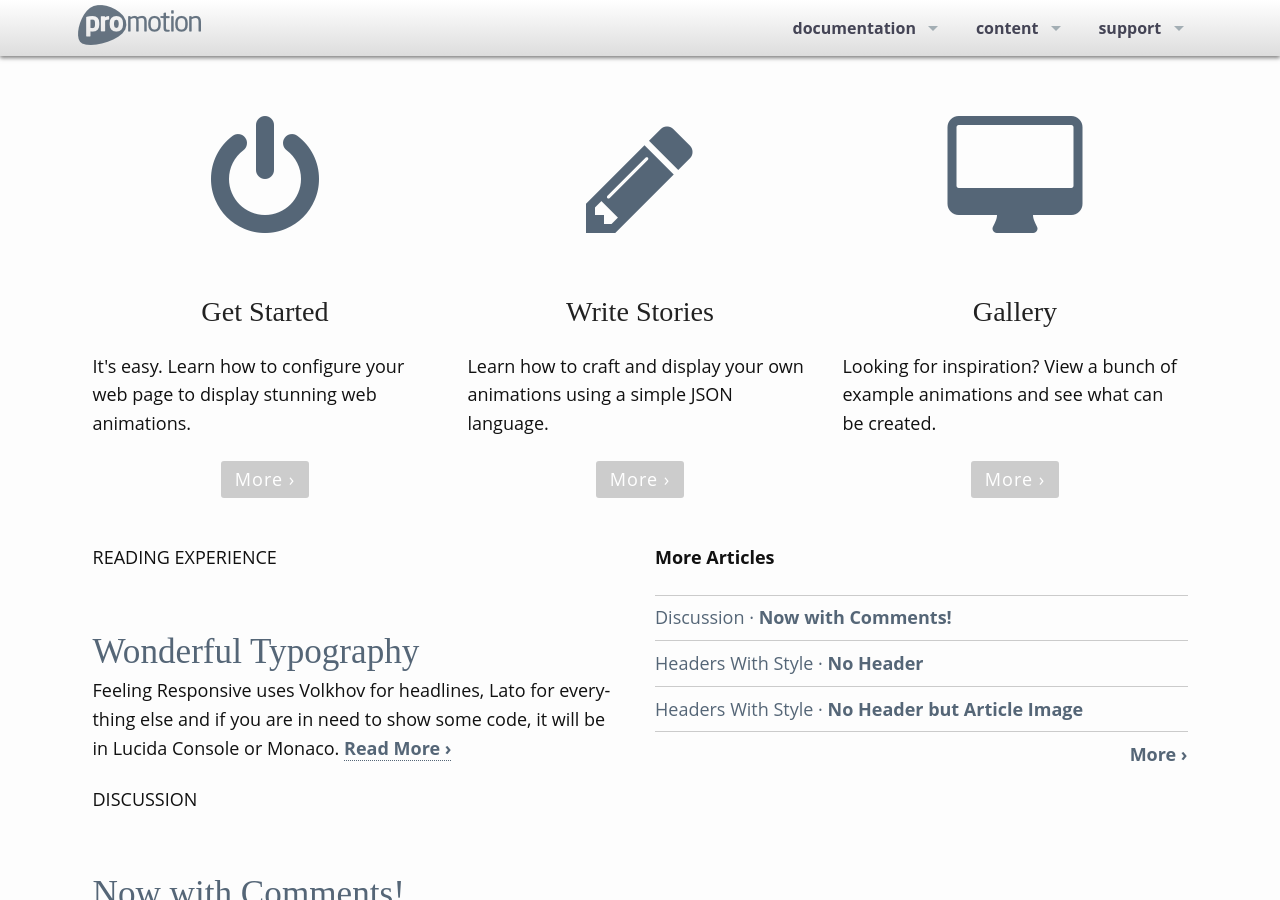
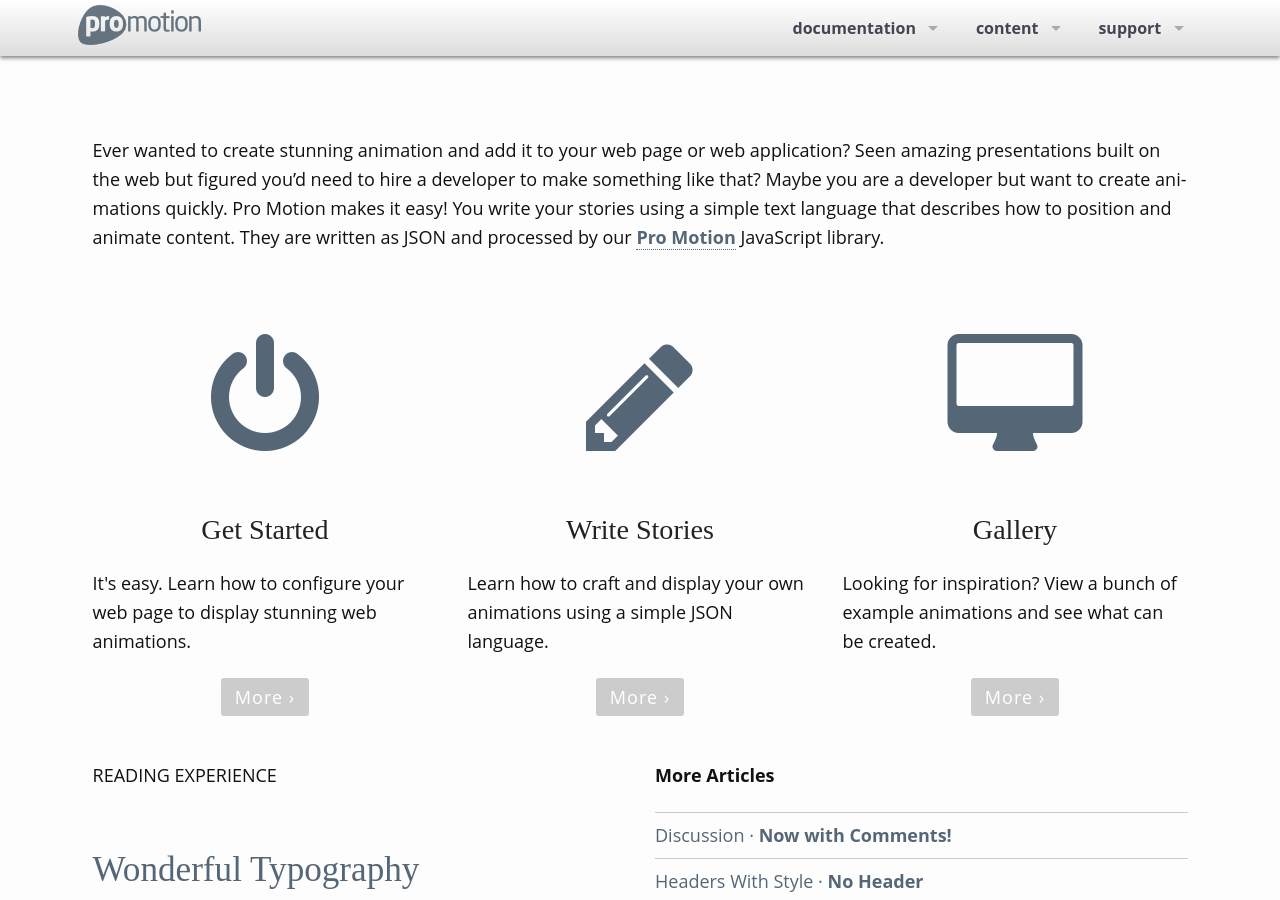
Before and after one commit to ProGraphics/prostyle.io, a Jekyll site: the page built from index.md, in a window 1280 px wide and 900 px high. Built offline with Jekyll 4.4.1, drawn with Linux system fonts in a browser that asks for light colours; nearby versions of some CDN libraries; a script that is not in the unit is left out.

Commit message:
Overview text on the front page

```diff
--- a/_layouts/frontpage.html
+++ b/_layouts/frontpage.html
@@ -10,6 +10,13 @@ format: blog-index
     </div><!-- /.row -->
 </div><!-- /#header-home -->
 
+<div class="row t80"><div class="medium-12 columns"><p>
+Ever wanted to create stunning animation and add it to your web page or web application?
+Seen amazing presentations built on the web but figured you’d need to hire a developer to make something like that?
+Maybe you are a developer but want to create animations quickly. Pro Motion makes it easy!
+You write your stories using a simple text language that describes how to position and animate content.
+They are written as JSON and processed by our <a href="https://github.com/pro-graphics/pro-motion">Pro Motion</a> JavaScript library.
+</p></div></div>
 
 {% comment %}
 *
```
